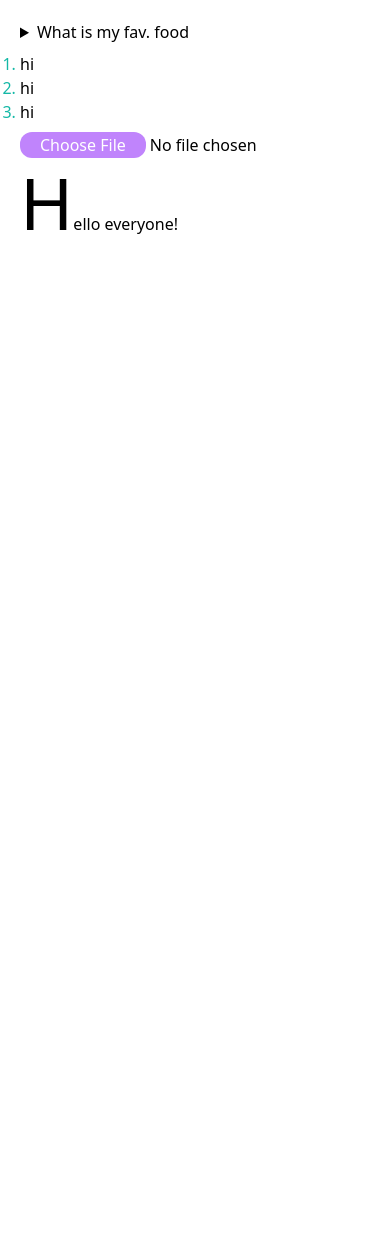
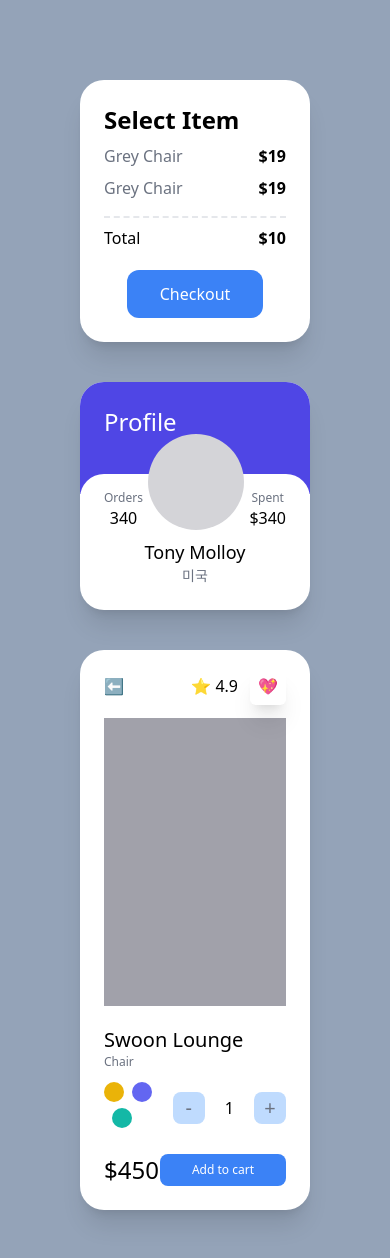
Before and after one commit to 2dowon/NomadCoders_CarrotMarket, a Next.js app: page / in a window 390 px wide. Shown: the top 1258 px of the page. Before the commit the page ends 844 px from the top, so only its background shows below. Built offline with nearby package versions, Linux system fonts and the light colour scheme.

Commit message:
💄  practice responsive modifiers

```diff
--- a/pages/index.tsx
+++ b/pages/index.tsx
@@ -2,29 +2,92 @@
 
 const Home: NextPage = () => {
   return (
-    <div className="flex flex-col space-y-2  p-5 ">
-      {/* details modifier */}
-      <details className="select-none open:bg-indigo-500 open:text-white">
-        <summary className="cursor-pointer ">What is my fav. food</summary>
-        <span className="selection:bg-indigo-500 selection:text-white">
-          Cheeze
-        </span>
-      </details>
-      {/* list modifier */}
-      <ul className="list-decimal marker:text-teal-500">
-        <li>hi</li>
-        <li>hi</li>
-        <li>hi</li>
-      </ul>
-      {/* file modifier */}
-      <input
-        type="file"
-        className="file:cursor-pointer file:rounded-xl file:border-0 file:bg-purple-400 file:px-5 file:text-white file:transition-colors file:hover:border file:hover:border-purple-400 file:hover:bg-white file:hover:text-purple-400"
-      />
-      {/* letter modifier */}
-      <p className="first-letter:text-7xl first-letter:hover:text-purple-400 ">
-        Hello everyone!
-      </p>
+    <div className="grid min-h-screen gap-10 bg-slate-400 py-20 px-20 lg:grid-cols-2 xl:grid-cols-3 xl:place-content-center">
+      <div className="flex  flex-col justify-between rounded-3xl bg-white p-6 shadow-xl">
+        <span className="text-2xl font-semibold">Select Item</span>
+        <ul>
+          <div className="my-2 flex justify-between ">
+            <span className="text-gray-500">Grey Chair</span>
+            <span className="font-semibold">$19</span>
+          </div>
+          <div className="my-2 flex justify-between ">
+            <span className="text-gray-500">Grey Chair</span>
+            <span className="font-semibold">$19</span>
+          </div>
+        </ul>
+
+        <div className="mt-2 flex justify-between border-t-2 border-dashed pt-2">
+          <span>Total</span>
+          <span className="font-semibold">$10</span>
+        </div>
+        <button
+          className="mx-auto mt-5 block w-3/4
+          rounded-xl bg-blue-500 p-3 text-center text-white
+          hover:bg-teal-500 hover:text-black
+          focus:bg-red-500 active:bg-yellow-500
+          "
+        >
+          Checkout
+        </button>
+      </div>
+      <div className="group overflow-hidden rounded-3xl bg-white shadow-xl">
+        <div className="p-6 pb-14 xl:pb-40 portrait:bg-indigo-600 landscape:bg-teal-500">
+          <span className="text-2xl text-white">Profile</span>
+        </div>
+        <div className="relative -top-5 rounded-3xl bg-white p-6">
+          <div className="relative -top-16 flex items-end justify-between">
+            <div className="flex flex-col items-center">
+              <span className="text-xs text-gray-500">Orders</span>
+              <span className="font-medium">340</span>
+            </div>
+            <div className="h-24 w-24 rounded-full bg-zinc-300 transition-colors group-hover:bg-red-300" />
+            <div className="flex flex-col items-center">
+              <span className="text-xs text-gray-500">Spent</span>
+              <span className="font-medium">$340</span>
+            </div>
+          </div>
+          <div className="relative  -mt-14 -mb-5 flex flex-col items-center">
+            <span className="text-lg font-medium">Tony Molloy</span>
+            <span className="text-sm text-gray-500">미국</span>
+          </div>
+        </div>
+      </div>
+      <div className="rounded-3xl bg-white p-6 shadow-xl lg:col-span-2 xl:col-span-1">
+        <div className="mb-5 flex items-center justify-between">
+          <span>⬅️</span>
+          <div className="space-x-3">
+            <span>⭐️ 4.9</span>
+            <span className="rounded-md p-2 shadow-xl">💖</span>
+          </div>
+        </div>
+        <div className="mb-5 h-72 bg-zinc-400" />
+        <div className="flex flex-col">
+          <span className="text-xl font-medium">Swoon Lounge</span>
+          <span className="text-xs text-gray-500">Chair</span>
+          <div className="mt-3 mb-5 flex items-center justify-between">
+            <div className="space-x-2">
+              <button className="h-5 w-5 rounded-full bg-yellow-500 ring-yellow-500 ring-offset-2 transition focus:ring-2" />
+              <button className="h-5 w-5 rounded-full bg-indigo-500 ring-indigo-500 ring-offset-2 transition focus:ring-2" />
+              <button className="h-5 w-5 rounded-full bg-teal-500 ring-teal-500 ring-offset-2 transition focus:ring-2" />
+            </div>
+            <div className="flex items-center space-x-5">
+              <button className=" flex aspect-square w-8 items-center justify-center rounded-lg bg-blue-200 text-xl text-gray-500">
+                -
+              </button>
+              <span>1</span>
+              <button className=" flex aspect-square w-8 items-center justify-center rounded-lg bg-blue-200 text-xl text-gray-500">
+                +
+              </button>
+            </div>
+          </div>
+          <div className="flex items-center justify-between">
+            <span className="text-2xl font-medium">$450</span>
+            <button className="rounded-lg bg-blue-500 py-2 px-8 text-center text-xs text-white">
+              Add to cart
+            </button>
+          </div>
+        </div>
+      </div>
     </div>
   );
 };
```
